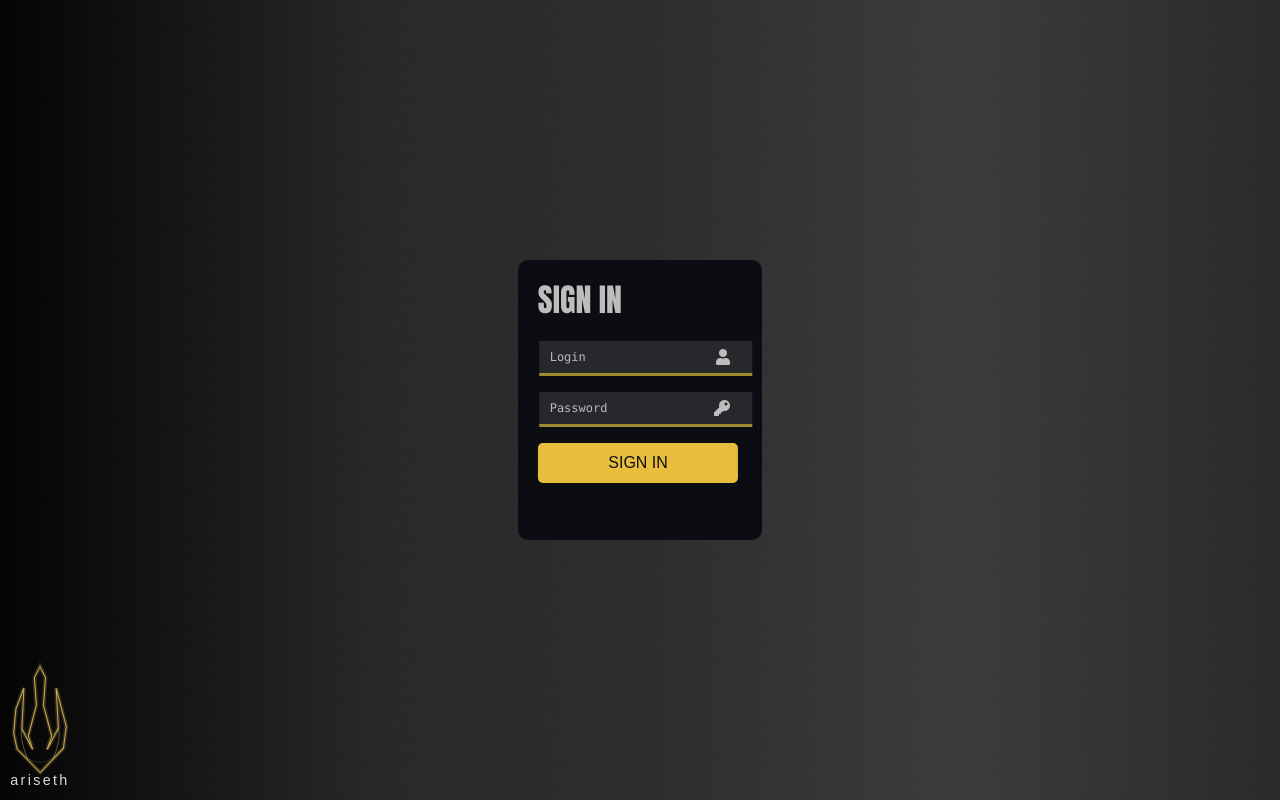
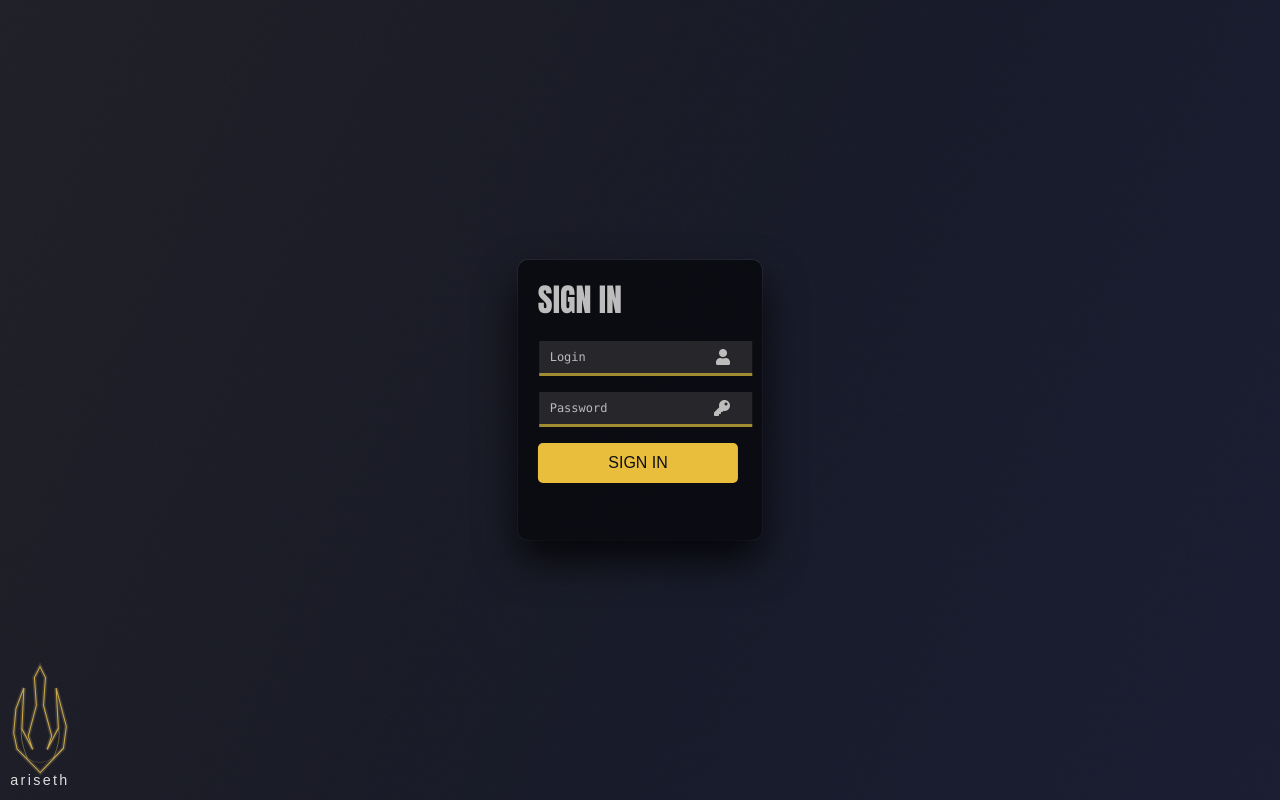
Before and after one commit to Fikv/Ariseth, an Angular app in the folder ariseth-web/: page /login in a window 1280 px wide. Built offline with nearby package versions, Linux system fonts and the light colour scheme.

Commit message:
feat: FE authroization refactor part 2 of 2 + background styling

```diff
--- a/ariseth-web/src/app/app.routes.ts
+++ b/ariseth-web/src/app/app.routes.ts
@@ -1,14 +1,18 @@
 import { Routes } from '@angular/router';
 import { LoginViewComponent } from './components/login-view/login-view.component'
 import { DashboardComponent } from './components/dashboard/dashboard.component';
+import { loginGuard } from './core/auth/login.guard';
+import { authGuard } from './core/auth/auth.guard';
 export const routes: Routes = [
   {
     path: 'login',
-    component: LoginViewComponent
+    component: LoginViewComponent,
+    canActivate: [loginGuard]
   },
   {
     path: 'dashboard',
     component: DashboardComponent,
+    canActivate: [authGuard]
   },
   {
     path: '',
--- a/ariseth-web/src/app/components/login-view/login-view.component.css
+++ b/ariseth-web/src/app/components/login-view/login-view.component.css
@@ -24,10 +24,14 @@
   align-content: center;
   justify-content: center;
   gap: 2vh;
+  box-shadow: 0 20px 60px rgba(0, 0, 0, 0.6);
   border-radius: 10px;
   width: clamp(150px, 19vw, 400px);
   height: clamp(200px, 35vh, 400px);
-  background: rgba(12, 13, 19, 0.99);
+   background: rgba(12, 13, 19, 0.99);
+  box-shadow:
+    0 20px 40px rgba(0, 0, 0, 0.8),
+    0 0 0 1px rgba(255, 255, 255, 0.06);
   border-style: none;
 }
 
--- a/ariseth-web/src/app/components/login-view/login-view.component.ts
+++ b/ariseth-web/src/app/components/login-view/login-view.component.ts
@@ -1,6 +1,7 @@
 import { Component, OnInit, signal } from '@angular/core';
 import { AuthService } from '../../core/auth/auth.service';
 import { LocalStorageService } from '../../common/local-storage.service';
+import { Router } from '@angular/router';
 
 @Component({
   selector: 'app-login-view',
@@ -16,6 +17,7 @@ export class LoginViewComponent implements OnInit {
   constructor(
     private authService: AuthService,
     private ls: LocalStorageService,
+    private router: Router
   ) {}
 
   ngOnInit(): void {
@@ -31,7 +33,7 @@ export class LoginViewComponent implements OnInit {
     this.authService.onLogin(loginObj).subscribe({
       next: (resp) => {
         this.authService.setToken(resp.token)
-        this
+        this.router.navigate(["/dashboard"])
       },
       error: (err) => {
         console.error('LOGIN ERROR', err);
--- /dev/null
+++ b/ariseth-web/src/app/core/auth/auth.guard.ts
@@ -0,0 +1,15 @@
+import { inject } from '@angular/core';
+import { Router } from '@angular/router';
+import { AuthService } from './auth.service';
+
+export const authGuard = () => {
+  const auth = inject(AuthService);
+  const router = inject(Router);
+
+  if (auth.isLoggedIn()) {
+    return true;
+  }
+
+  router.navigate(['/login']);
+  return false;
+};
--- /dev/null
+++ b/ariseth-web/src/app/core/auth/login.guard.ts
@@ -0,0 +1,15 @@
+import { inject } from '@angular/core';
+import { Router } from '@angular/router';
+import { AuthService } from './auth.service';
+
+export const loginGuard = () => {
+  const auth = inject(AuthService);
+  const router = inject(Router);
+
+  if (auth.isLoggedIn()) {
+    router.navigate(['/dashboard']);
+    return false;
+  }
+
+  return true;
+};
--- a/ariseth-web/src/styles.css
+++ b/ariseth-web/src/styles.css
@@ -5,13 +5,10 @@ html, body {
   padding: 0;
 }
 
-body {
-   background: linear-gradient(
-    90deg,
-    #000000 0%,
-    #262626 30%,
-    #2a2a2a 50%,
-    #3a3939 75%,
-    #282727 100%
-  );
+body { background: linear-gradient(115deg,
+  rgba(255, 200, 60, 0.04),
+  transparent 60%),
+  linear-gradient(295deg,
+  rgba(80, 120, 255, 0.05),
+  transparent 60%), #141624;
 }
```
Also changed, not shown: 2 other files (tests, documents, lock files or other folders).
